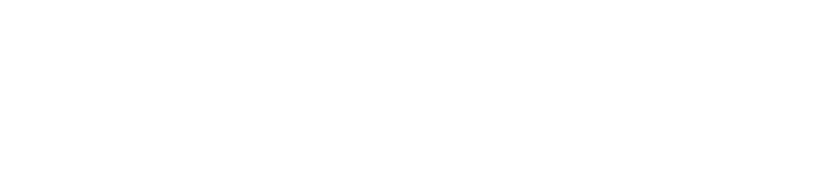
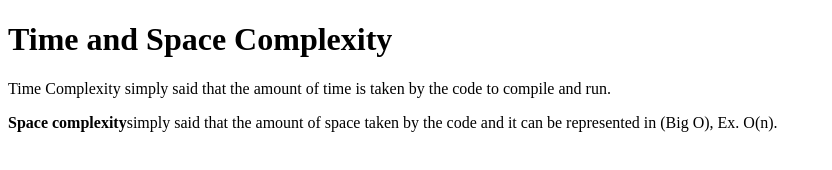
Before and after one commit to acciojob/time-and-space-complexity-Ankur-Kumar-4, a website: page main.html in a window 1280 px wide. Shown: the whole page, without its empty margins (0-832 px from the left). Drawn offline with Linux system fonts and the light colour scheme.

Commit message:
created a submission

```diff
--- a/main.html
+++ b/main.html
@@ -8,6 +8,20 @@
 
 <body>
 	<!-- the entire body must be written by student -->
+
+	<h1>Time and Space Complexity</h1>
+
+	<p>Time Complexity simply said that the amount of time is taken by the code to compile and run.</p>
+
+	<p><b>Space complexity</b>simply said that the amount of space taken by the code and it can be represented in (Big O), Ex. O(n).</p>
+
+
+
+
+
+
+
+
     <script type="text/javascript" src="./script.js">
 </script>
 
```
